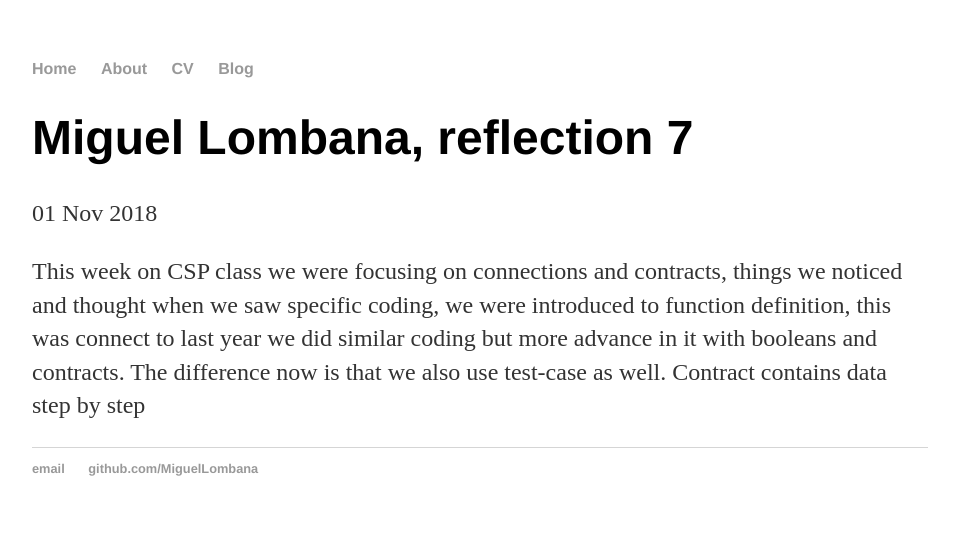
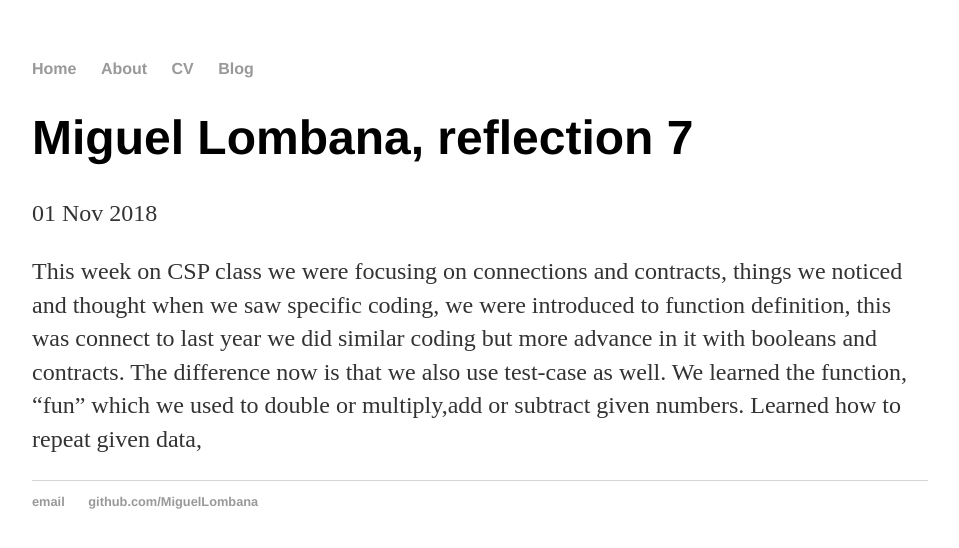
Before and after one commit to Miguel3977/Miguell3977.github.io, a Jekyll site: the page built from _posts/2018-11-01-Miguel-post.md, in a window 1280 px wide. Shown: the top 548 px of the page, without its empty margins (160-1119 px from the left). Built offline with Jekyll 4.4.1, drawn with Linux system fonts in a browser that asks for light colours.

Commit message:
Update 2018-11-01-Miguel-post.md

```diff
--- a/_posts/2018-11-01-Miguel-post.md
+++ b/_posts/2018-11-01-Miguel-post.md
@@ -4,4 +4,4 @@ title: "Miguel Lombana, reflection 7"
 date: 2018-11-01
 ---
 
-This week on CSP class we were focusing on connections and contracts, things we noticed and thought when we saw specific coding, we were introduced to function definition, this was connect to last year we did similar coding but more advance in it with booleans and contracts. The difference now is that we also use test-case as well. Contract contains data step by step
+This week on CSP class we were focusing on connections and contracts, things we noticed and thought when we saw specific coding, we were introduced to function definition, this was connect to last year we did similar coding but more advance in it with booleans and contracts. The difference now is that we also use test-case as well. We learned the function, "fun" which we used to double or multiply,add or subtract given numbers. Learned how to repeat given data,
```
